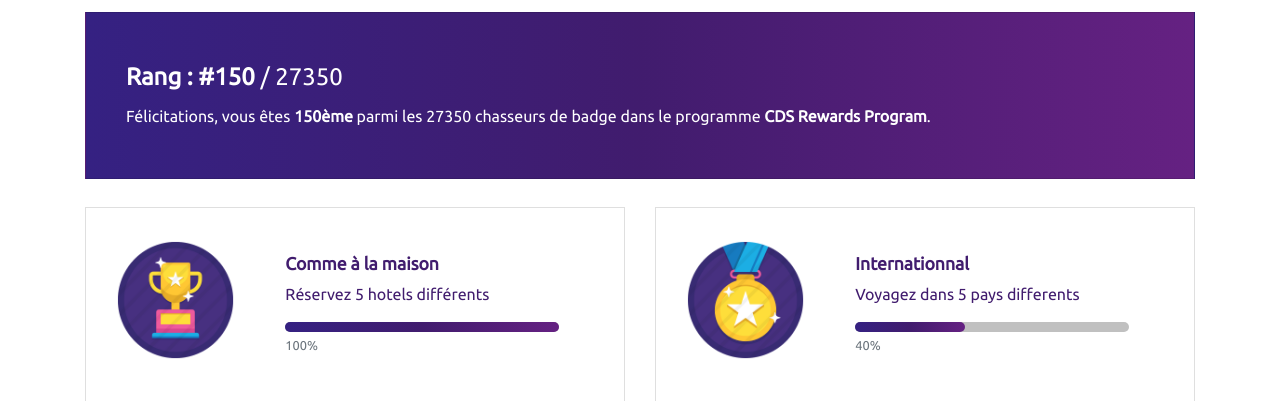
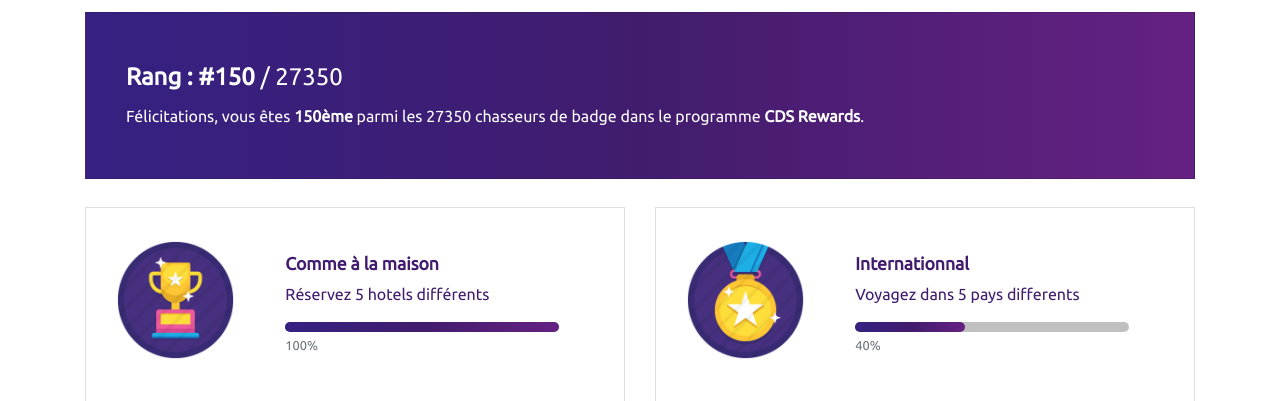
Before and after one commit to timnicolas/HackathonIftm, a PHP site: page /rewards.php in a window 1280 px wide. Shown: the part 286-687 px from the top of the page. Run offline with PHP 8.4, Linux system fonts and the light colour scheme; some libraries are stand-ins or nearby versions.

Commit message:
edit text

```diff
--- a/rewards.php
+++ b/rewards.php
@@ -35,7 +35,7 @@ include 'inc/header.php'; ?>
                     <div class="card card-rank bg-light">
                         <div class="card-body">
                             <h4 class="card-title"><b>Rang : </b> <span>#150</span> / 27350</h4>
-                            <p class="card-text">Félicitations, vous êtes <b>150ème</b> parmi les 27350 chasseurs de badge dans le programme <b>CDS Rewards Program</b>.</p>
+                            <p class="card-text">Félicitations, vous êtes <b>150ème</b> parmi les 27350 chasseurs de badge dans le programme <b>CDS Rewards</b>.</p>
                         </div>
                     </div>
                 </div>
```
